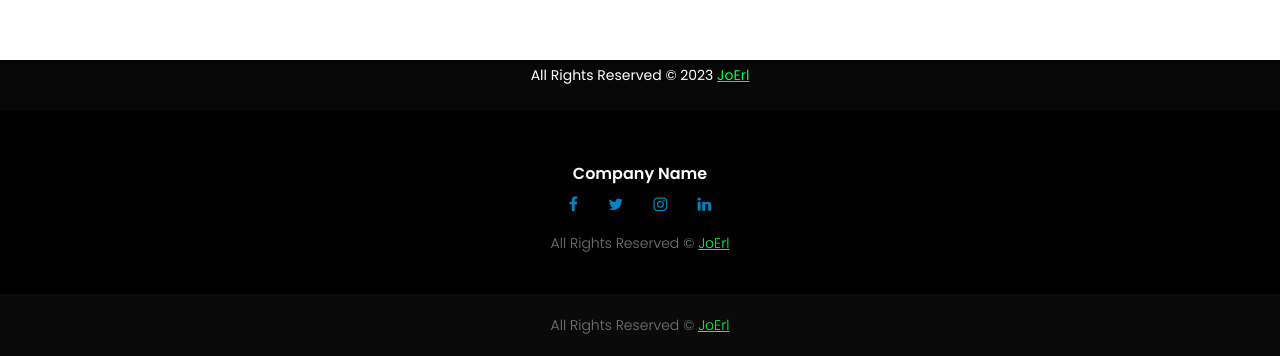
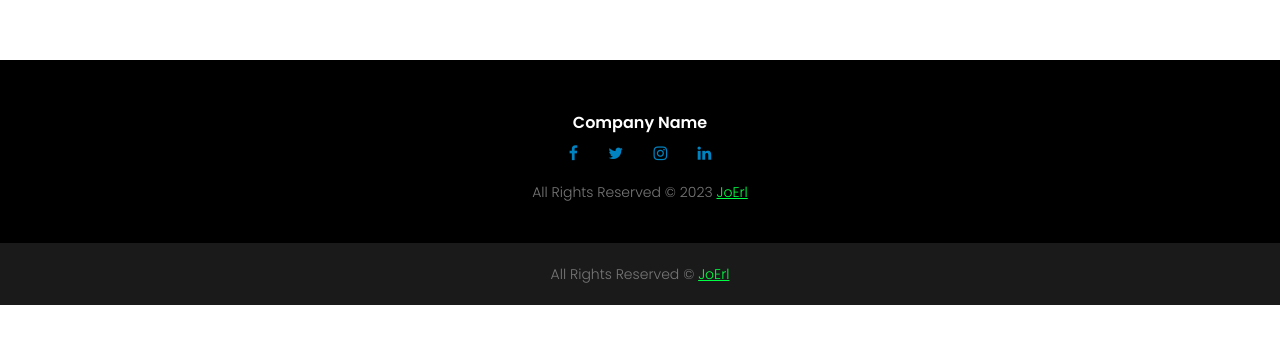
Before and after one commit to Jo-erl/Defaults, a plain HTML site: page index.html in a window 1280 px wide. Shown: the part 3467-3823 px from the top of the page. After the commit the page ends 3772 px from the top, so only its background shows below. Drawn offline with Linux system fonts and the light colour scheme.

Commit message:
Add files via upload

```diff
--- a/index.css
+++ b/index.css
@@ -375,32 +375,21 @@ h3 {
 
 
 
-/*=============== FOOTER1 ===============*/
-.footer1 {
-  bottom: 0;
-  left: 0;
-  width: 100%;
-  background-color: #070707;
-  color: #ffffff;
-  padding: 5px;
-  text-align: center;
-  font-size: 14px;
-}
+/*=============== FOOTER2 ===============*/
 
-/*=============== FOOTER2 ===============*/
 .footer2 {
   width: 100%;
   text-align: center;
   padding: 10px 0; /* Adjust the padding as needed */
-  background-color: #0a0a0a;
+  background-color: #1a1a1a;
   position: absolute;
+  font-size: 14px;
+  color: rgb(255, 255, 255);
+  margin: 0;
+  left: 0;
+  right: 0;
 }
 
-.footer2 h4 {
-  margin: 0; /* This will remove both top and bottom margins */
-  font-weight: 600;
-  color: #fff;
-}
 
 
 /*=============== FOOTER ===============*/
--- a/index.html
+++ b/index.html
@@ -10,7 +10,7 @@
     <meta name="description" content="" />
     <meta name="keywords" content="html, css, javascript" />
     <meta name="author" content="Joel Anang" />
-    <title>Defaults</title>
+    <title>Document</title>
     <link rel="stylesheet" href="index.css" />
     <link rel="preconnect" href="https://fonts.gstatic.com" crossorigin />
     <link
@@ -149,18 +149,6 @@
 <iframe src="https://www.google.com/maps/embed?pb=!1m18!1m12!1m3!1d8093952.066946336!2d-6.333628474060181!3d7.8819846544069385!2m3!1f0!2f0!3f0!3m2!1i1024!2i768!4f13.1!3m3!1m2!1s0xfd75acda8dad6c7%3A0x54d7f230d093d236!2sGhana!5e0!3m2!1sen!2sgh!4v1689446654047!5m2!1sen!2sgh" width="600" height="350" style="border:0;" allowfullscreen="" loading="lazy" referrerpolicy="no-referrer-when-downgrade" alt="Map"></iframe>
 </section>
 
-<!--Footer1-->
-<footer class="footer1">
-  All Rights Reserved &copy; <span id="currentYear"></span>
-  <a
-    href="https://jo-erl.github.io/joelanangportfolio/"
-    style="color: rgb(0, 255, 68)"
-    target="_blank"
-    >JoErl</a
-  >
-</p>
-</footer>
-
 <!--Footer2-->
 <section class="footer">
   <h4>Company Name</h4>
```
